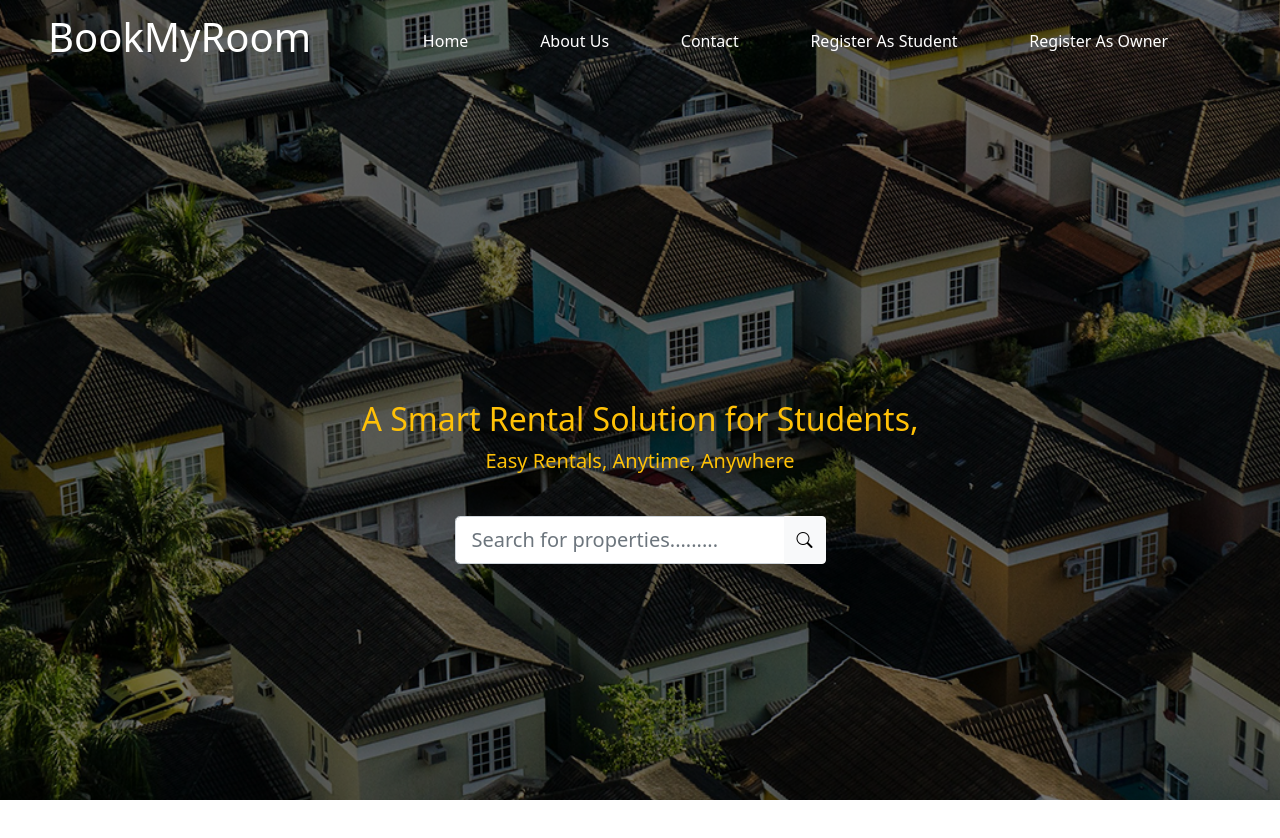
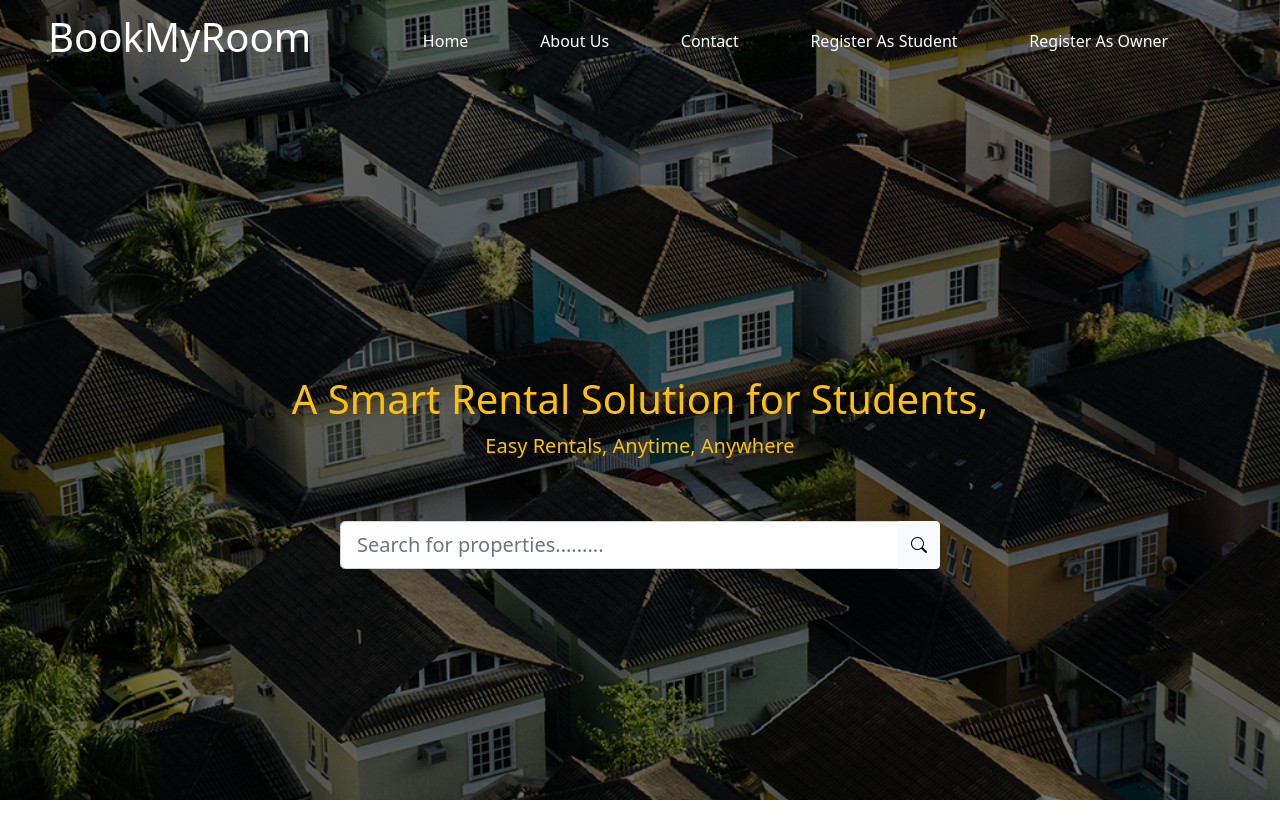
Before and after one commit to bhavesh658/Room-Rover, a React (Create React App) app: page / in a window 1280 px wide. Shown: the top 838 px of the page. Built offline with nearby package versions, Linux system fonts and the light colour scheme.

Commit message:
hero search bar

```diff
--- a/src/Component/Hero.js
+++ b/src/Component/Hero.js
@@ -5,7 +5,8 @@ import './Hero.css';
 
 const Hero = () => {
   const heroStyle = {
-    backgroundImage: `url(${backgroundImage})`  };
+    backgroundImage: `url(${backgroundImage})`
+  };
 
   return (
     <header className="hero-section" style={heroStyle}>
@@ -67,21 +68,23 @@ const Hero = () => {
 
         {/* Heading and Subtitle */}
         <div className="text-warning hero-content mb-4">
-          <h2>A Smart Rental Solution for Students,</h2>
+          <h1>A Smart Rental Solution for Students,</h1>
           <p className="lead">Easy Rentals, Anytime, Anywhere</p>
         </div>
 
         {/* SEARCH BAR (Matching the style from the image) */}
         <div className="search-bar-wrapper">
-          <InputGroup className="custom-search-bar shadow-lg">
+          <InputGroup
+            className="custom-search-bar shadow-lg"
+            style={{ width: '600px', margin: '20px auto' }} // Increased width and added auto margins for centering
+          >
             <Form.Control
               placeholder="Search for properties........."
               aria-label="Search for properties"
               className="search-input"
-              size="lg" // Use size="lg" to increase height
+              size="lg"
             />
             <Button variant="light" className="search-button">
-              {/* BiSearch is from react-icons/bs, but we'll use the default Bootstrap Icon class 'bi-search' */}
               <i className="bi bi-search"></i>
             </Button>
           </InputGroup>
```
